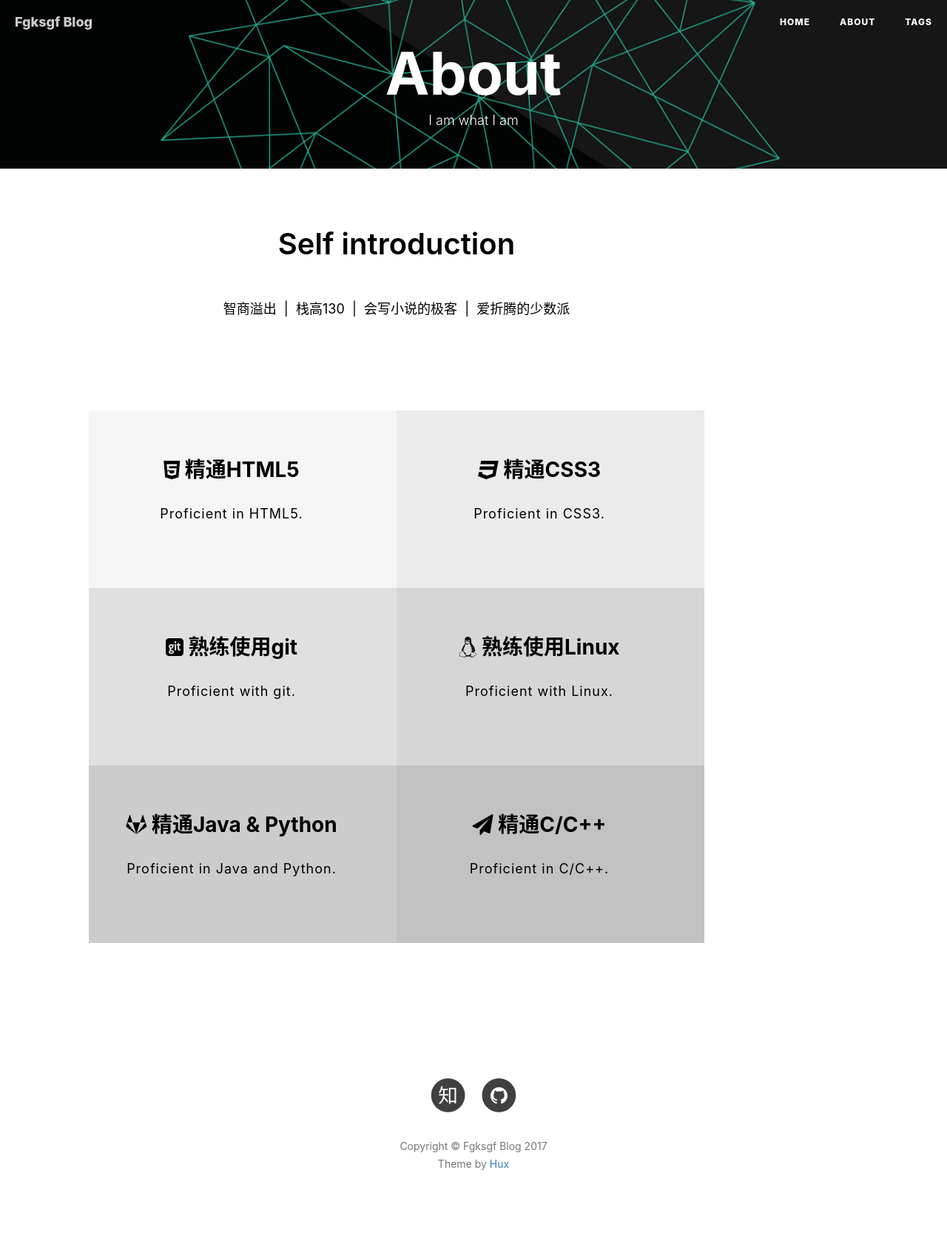
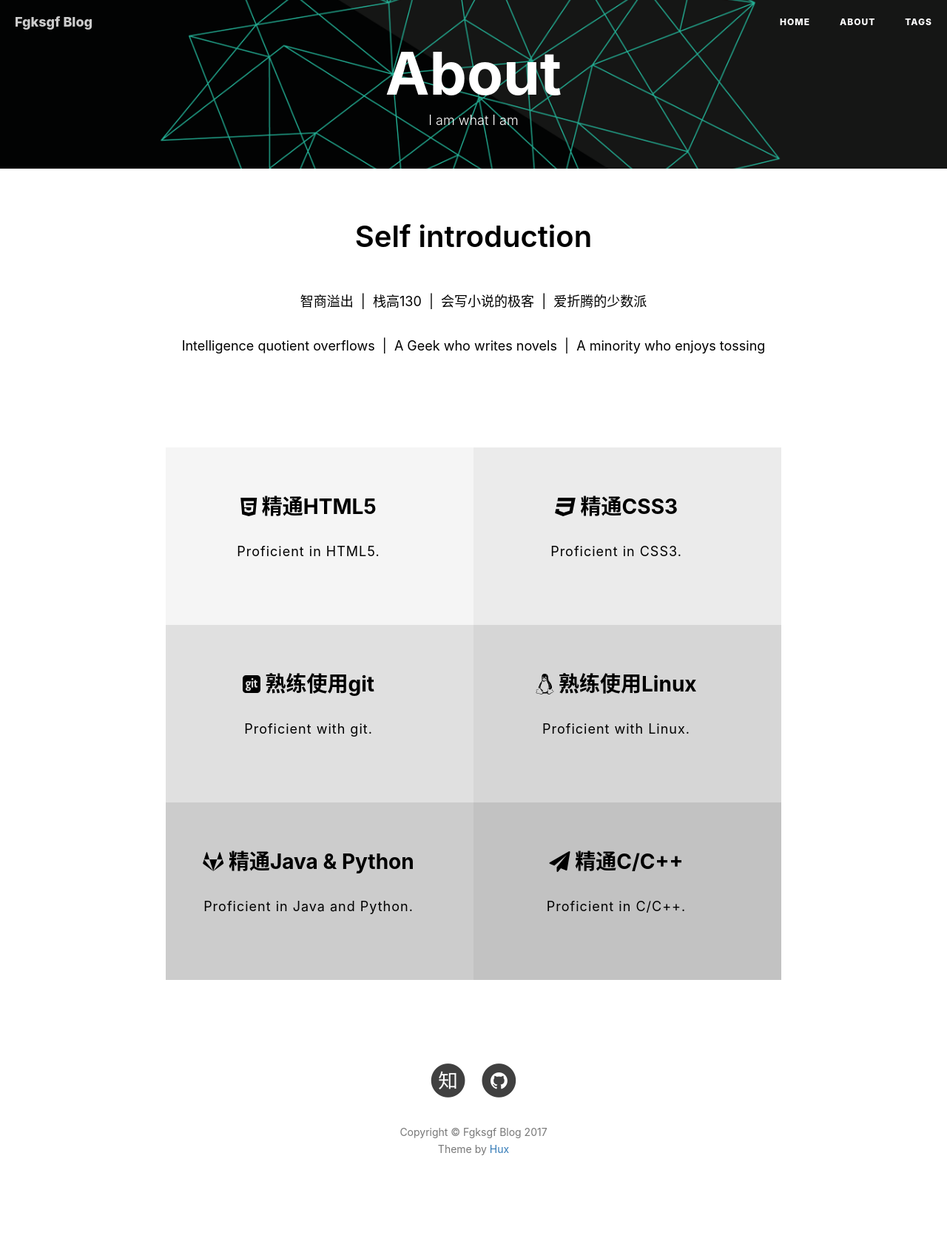
Before and after one commit to fgksgf/fgksgf.github.io, a Jekyll site: the page built from about.html, in a window 1280 px wide. Shown: the whole page at 74% size. Built offline with Jekyll 4.4.1, drawn with Linux system fonts in a browser that asks for light colours; nearby versions of some CDN libraries; comment, search, counter and statistics services are not loaded.

Commit message:
test about.html

```diff
--- a/about.html
+++ b/about.html
@@ -27,6 +27,7 @@ header-img: "img/about-bg.png"
             <div class="hr"></div>
             <div class="sub-head">
                 <p>智商溢出&nbsp;&nbsp;|&nbsp;&nbsp;栈高130&nbsp;&nbsp;|&nbsp;&nbsp;会写小说的极客&nbsp;&nbsp;|&nbsp;&nbsp;爱折腾的少数派</p>
+                <p>Intelligence quotient overflows&nbsp;&nbsp;|&nbsp;&nbsp;A Geek who writes novels&nbsp;&nbsp;|&nbsp;&nbsp;A minority who enjoys tossing</p>
                 <br/>
                 <a href="mailto:fgksgf@yahoo.com">Email&nbsp;:&nbsp;fgksgf@yahoo.com</a>
             </div>
--- a/css/hux-blog.css
+++ b/css/hux-blog.css
@@ -959,7 +959,6 @@ body {
     height: auto;
     min-height: 850px;
     padding: 40px 120px;
-    padding-bottom: 100px;
     margin: 0px auto;
     width: 100%;
     background: #fff;
```
Also changed, not shown: css/hux-blog.min.css.
